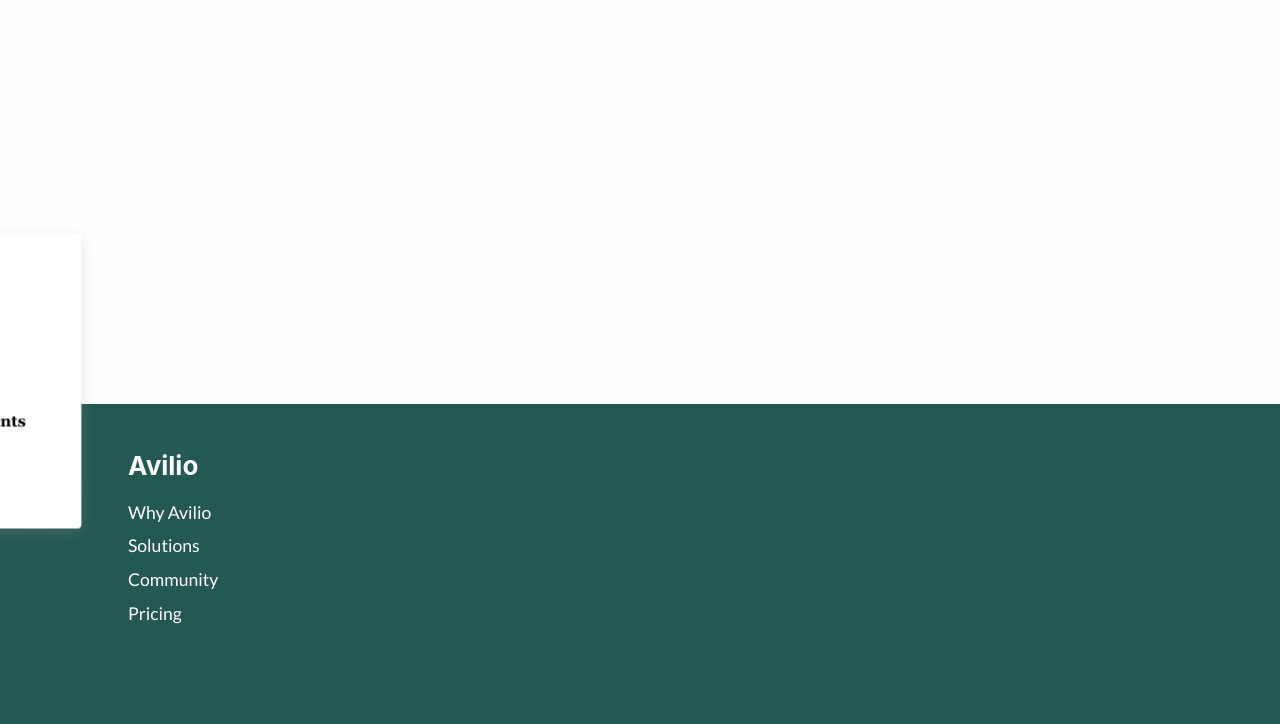
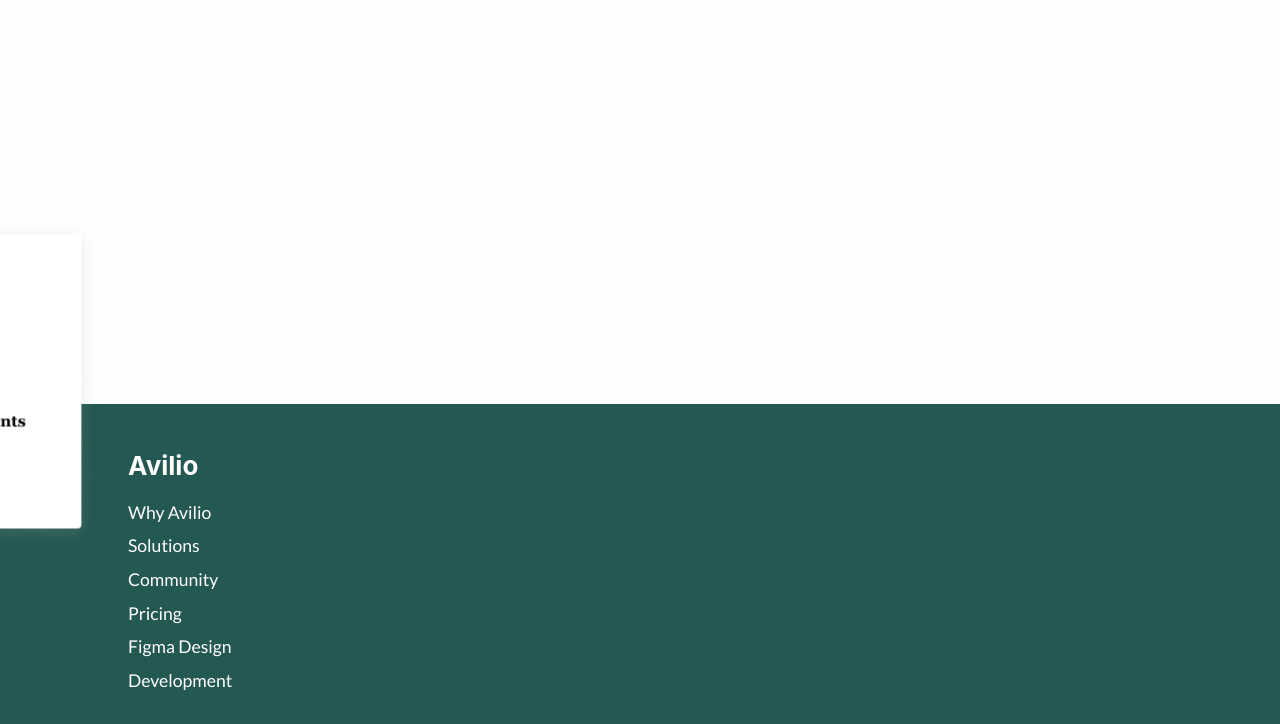
Before and after one commit to moeismaill/avilio, a Gatsby site: page / in a window 1280 px wide. Shown: the part 2945-3669 px from the top of the page. Built offline with nearby package versions, Linux system fonts and the light colour scheme; Gatsby itself is replaced by a stand-in of ours.

Commit message:
attributes

```diff
--- a/src/components/footer.js
+++ b/src/components/footer.js
@@ -10,6 +10,8 @@
                 <li><a href="/">Solutions</a></li>
                 <li><a href="/">Community</a></li>
                 <li><a href="/">Pricing</a></li>
+                <li><a href="https://www.uistore.design/items/alivio-landing-page-for-figma/">Figma Design</a></li>
+                <li><a href="https://www.ismailmri.com">Development</a></li>
             </ul>
         </div>
     )
--- a/src/css/footer.css
+++ b/src/css/footer.css
@@ -12,7 +12,7 @@
     color: #fff;
     padding: 1.2rem auto;
     margin: 2rem 10%;
-    height: 100%;
+    /* height: 100%; */
 }
 
 
```
